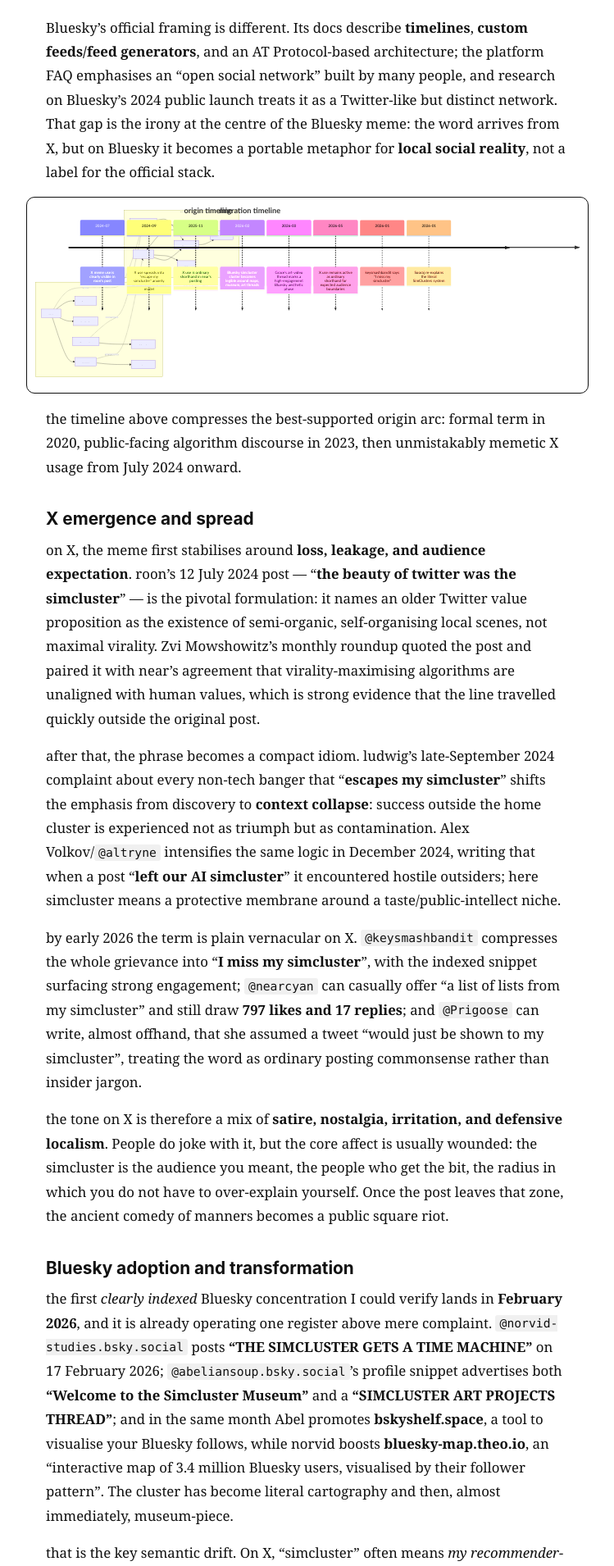
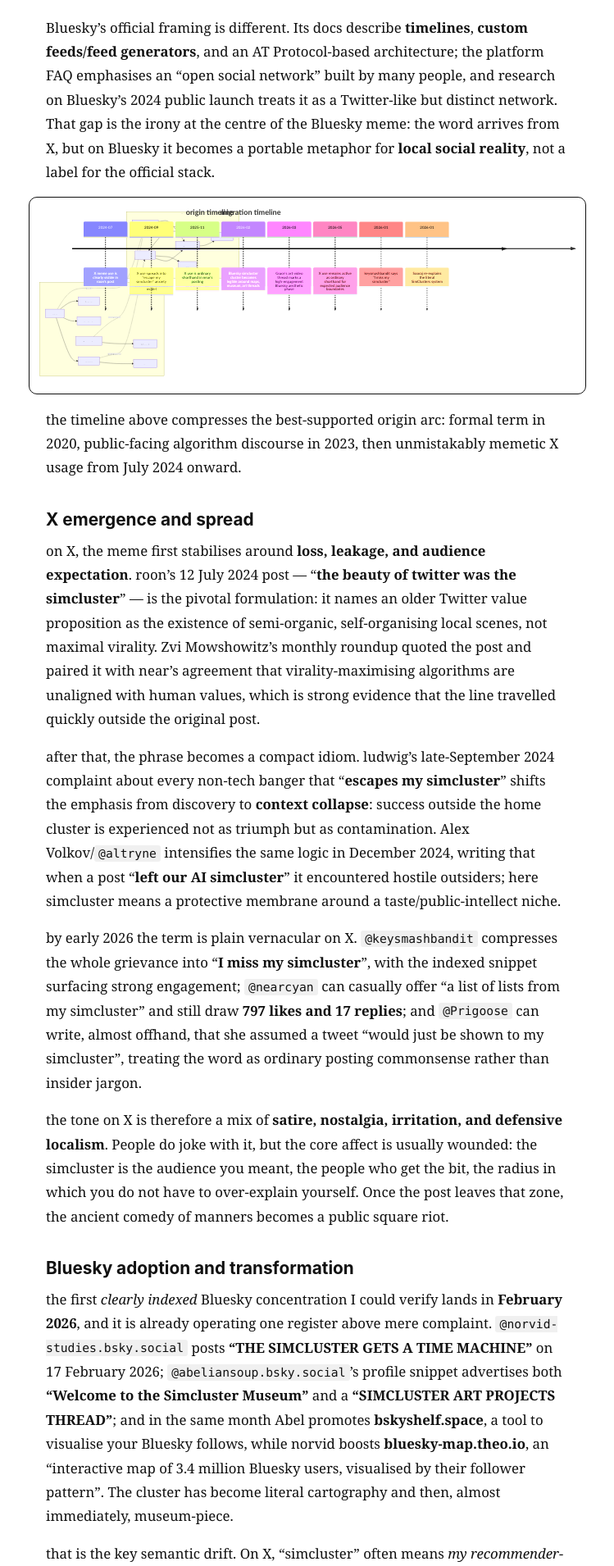
Before and after one commit to forthrast-com/slop-serve, a Jekyll site: the page built from posts/simcluster-first-look.md, in a window 1280 px wide. Shown: the part 2349-4259 px from the top of the page at 82% size, without its empty margins (265-1014 px from the left). Built offline with Jekyll 4.4.1, drawn with Linux system fonts in a browser that asks for light colours; our own code applies the rules of GitHub Pages for plain Markdown files.

Commit message:
Mermaid card: 3px edge gap, padding matches border-radius (10px)
https://claude.ai/code/session_01SRZFoXSd7WPAs4H4GX8UeT

```diff
--- a/_layouts/default.html
+++ b/_layouts/default.html
@@ -86,11 +86,11 @@
     img { max-width: 100%; height: auto; }
     hr { border: none; border-top: 1px solid var(--subtle); margin: 2.5rem 0; }
     .mermaid {
-      margin: 1rem -1.5rem;
+      margin: 1rem calc(-1.5rem + 3px);
       background: #ffffff;
       border: 1px solid #111111;
       border-radius: 10px;
-      padding: 0.5rem;
+      padding: 10px;
       overflow-x: auto;
     }
   </style>
```
